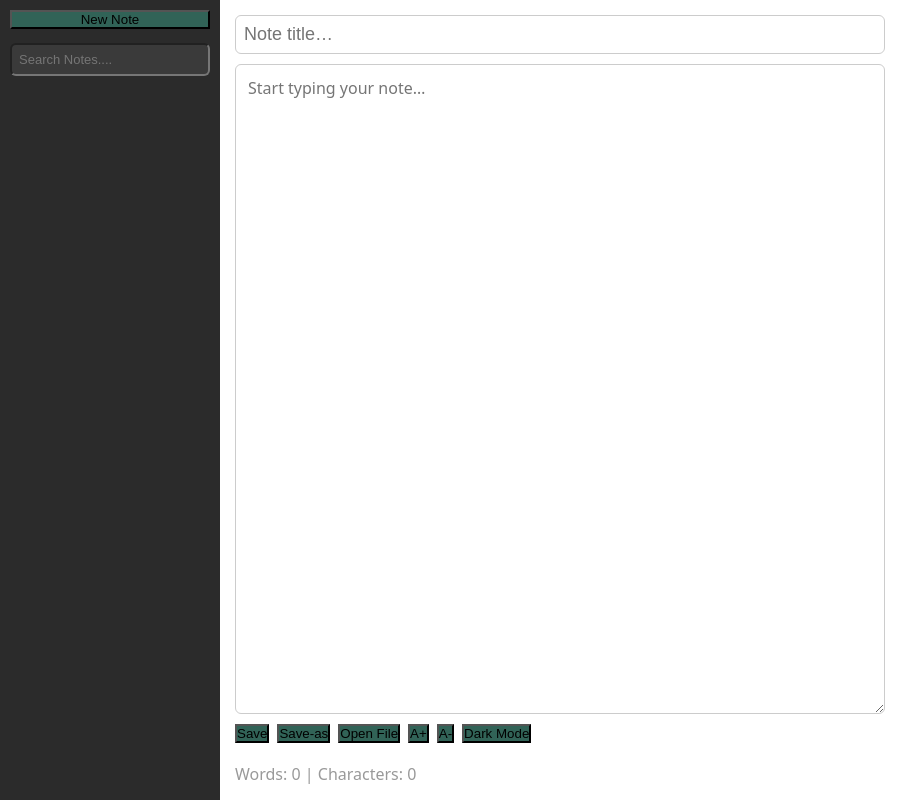
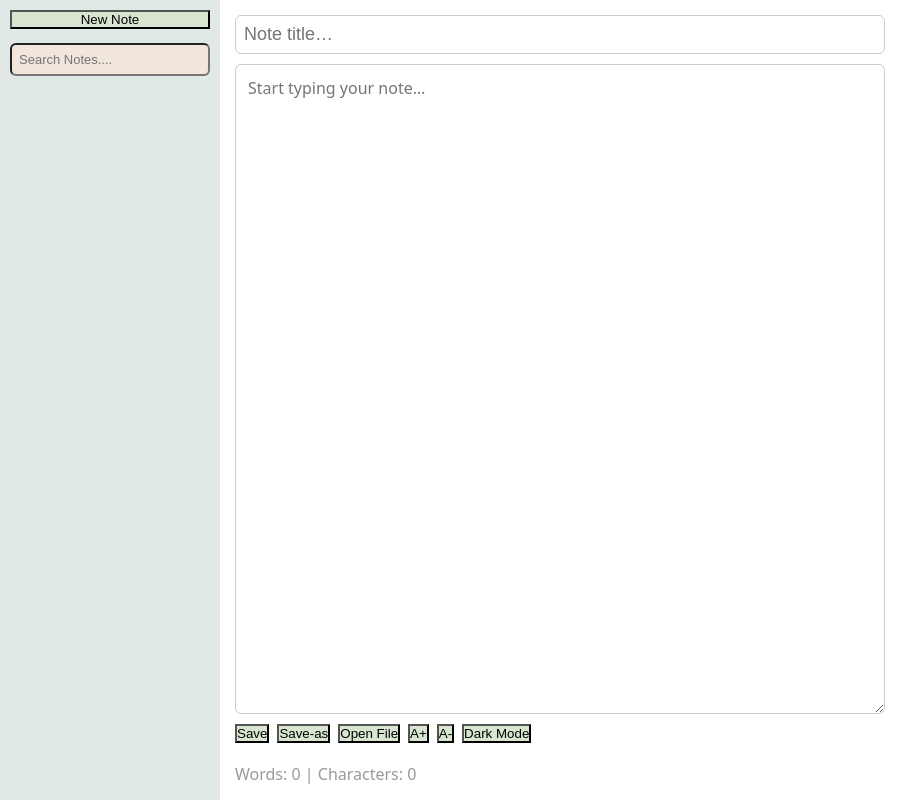
Before and after one commit to swastikaa303/my-quick-note-takeer, an Electron app: page index.html in a window 900 px wide. Drawn offline with Linux system fonts and the light colour scheme; no server answers.

Commit message:
Add files via upload

```diff
--- a/index.html
+++ b/index.html
@@ -7,38 +7,38 @@
     <style>
         :root {
             --bg-primary: #f4f4f4;
-            --bg-sidebar: #2b2b2b;
+            --bg-sidebar:rgb(225, 233, 231);
             --bg-editor: #ffffff;
-            --bg-note-item: #3a3a3a;
-            --bg-note-item-hover: #4a4a4a;
-            --bg-note-item-active: #316357;
+            --bg-note-item: hsl(31, 41%, 90%);
+            --bg-note-item-hover: hsl(0, 48%, 95%);
+            --bg-note-item-active: #b2d8c9;
 
-            --text-primary: #000000;
+            --text-primary: #c9d17d;
             --text-sidebar: #ffffff;
             --text-muted: #999999;
 
             --border-color: #cccccc;
 
-            --button-bg: #316357;
-            --button-hover: #3d7a6b;
+            --button-bg: #d8e6d1;
+            --button-hover: #89c9b9;
         }
 
         body.dark-mode {
-            --bg-primary: #1e1e1e;
-            --bg-sidebar: #141414;
-            --bg-editor: #252525;
-            --bg-note-item: #2a2a2a;
-            --bg-note-item-hover: #333333;
-            --bg-note-item-active: #316357;
+            --bg-primary: hsl(207, 29%, 6%);
+            --bg-sidebar: hsl(207,29%,6%);
+            --bg-editor: hsl(209, 78%, 5%);
+            --bg-note-item: hsl(206, 19%, 7%);;
+            --bg-note-item-hover: lab(6.62% -0.61 -0.96);
+            --bg-note-item-active: #090e0d;
 
             --text-primary: #f0f0f0;
             --text-sidebar: #dddddd;
             --text-muted: #777777;
 
-            --border-color: #444444;
+            --border-color: #b2cfd6;
 
-            --button-bg: #316357;
-            --button-hover: #3d7a6b;
+            --button-bg: #b6c7df;
+            --button-hover: #c5d3db;
         }
         *, *::before, *::after {
             box-sizing: border-box;
```
